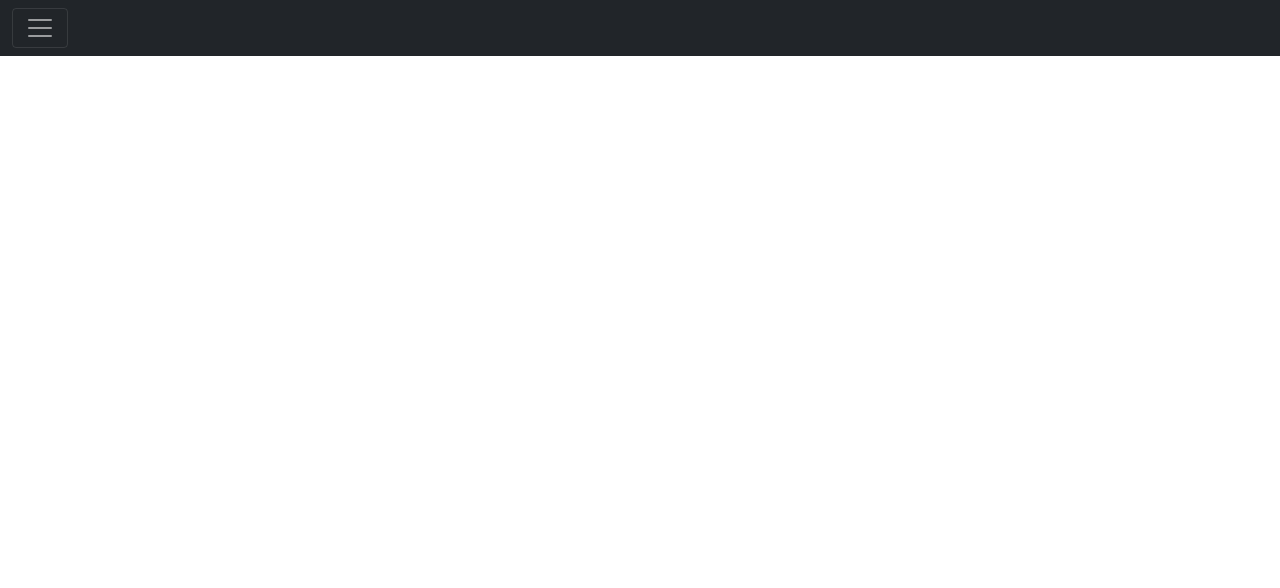
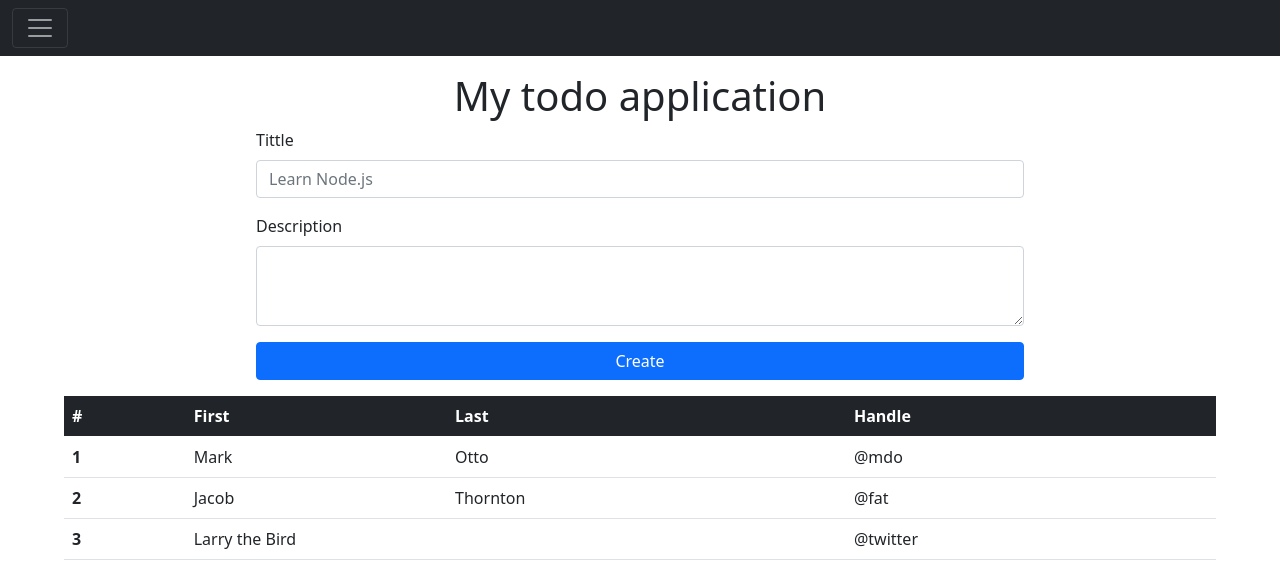
Before and after one commit to ValdirCezar/app-node-angular, an Angular app in the folder front/: page / in a window 1280 px wide. Shown: the top 588 px of the page. Built offline with nearby package versions, Linux system fonts and the light colour scheme.

Commit message:
feat: add table and read-all component

```diff
--- a/front/src/app/app.component.html
+++ b/front/src/app/app.component.html
@@ -1 +1,3 @@
 <app-home></app-home>
+<app-todo-read-all></app-todo-read-all>
+<app-todo-table></app-todo-table>
--- a/front/src/app/app.module.ts
+++ b/front/src/app/app.module.ts
@@ -4,11 +4,15 @@ import { BrowserModule } from '@angular/platform-browser';
 import { AppRoutingModule } from './app-routing.module';
 import { AppComponent } from './app.component';
 import { HomeComponent } from './components/template/home/home.component';
+import { TodoReadAllComponent } from './components/crud/todo-read-all/todo-read-all.component';
+import { TodoTableComponent } from './components/crud/todo-table/todo-table.component';
 
 @NgModule({
   declarations: [
     AppComponent,
-    HomeComponent
+    HomeComponent,
+    TodoReadAllComponent,
+    TodoTableComponent
   ],
   imports: [
     BrowserModule,
--- /dev/null
+++ b/front/src/app/components/crud/todo-read-all/todo-read-all.component.css
@@ -0,0 +1,17 @@
+.content {
+  width: 60%;
+  margin: auto;
+  margin-top: 1rem;
+}
+
+h1 {
+  text-align: center;
+}
+
+#formControlTextarea {
+  max-height: 5rem;
+}
+
+.btn {
+  width: 100%;
+}
--- /dev/null
+++ b/front/src/app/components/crud/todo-read-all/todo-read-all.component.html
@@ -0,0 +1,12 @@
+<div class="content">
+  <h1>My todo application</h1>
+  <div class="mb-3">
+    <label for="exampleFormControlInput1" class="form-label">Tittle</label>
+    <input type="email" class="form-control" id="exampleFormControlInput1" placeholder="Learn Node.js">
+  </div>
+  <div class="mb-3">
+    <label for="formControlTextarea" class="form-label">Description</label>
+    <textarea class="form-control" id="formControlTextarea" rows="3"></textarea>
+  </div>
+  <button type="button" class="btn btn-primary">Create</button>
+</div>
--- /dev/null
+++ b/front/src/app/components/crud/todo-read-all/todo-read-all.component.ts
@@ -0,0 +1,15 @@
+import { Component, OnInit } from '@angular/core';
+
+@Component({
+  selector: 'app-todo-read-all',
+  templateUrl: './todo-read-all.component.html',
+  styleUrls: ['./todo-read-all.component.css']
+})
+export class TodoReadAllComponent implements OnInit {
+
+  constructor() { }
+
+  ngOnInit(): void {
+  }
+
+}
--- /dev/null
+++ b/front/src/app/components/crud/todo-table/todo-table.component.css
@@ -0,0 +1,5 @@
+.table {
+  width: 90%;
+  margin: auto;
+  margin-top: 1rem;
+}
--- /dev/null
+++ b/front/src/app/components/crud/todo-table/todo-table.component.html
@@ -0,0 +1,30 @@
+
+  <table class="table">
+    <thead class="table-dark">
+      <tr>
+        <th scope="col">#</th>
+        <th scope="col">First</th>
+        <th scope="col">Last</th>
+        <th scope="col">Handle</th>
+      </tr>
+    </thead>
+    <tbody>
+      <tr>
+        <th scope="row">1</th>
+        <td>Mark</td>
+        <td>Otto</td>
+        <td>@mdo</td>
+      </tr>
+      <tr>
+        <th scope="row">2</th>
+        <td>Jacob</td>
+        <td>Thornton</td>
+        <td>@fat</td>
+      </tr>
+      <tr>
+        <th scope="row">3</th>
+        <td colspan="2">Larry the Bird</td>
+        <td>@twitter</td>
+      </tr>
+    </tbody>
+  </table>
--- /dev/null
+++ b/front/src/app/components/crud/todo-table/todo-table.component.ts
@@ -0,0 +1,15 @@
+import { Component, OnInit } from '@angular/core';
+
+@Component({
+  selector: 'app-todo-table',
+  templateUrl: './todo-table.component.html',
+  styleUrls: ['./todo-table.component.css']
+})
+export class TodoTableComponent implements OnInit {
+
+  constructor() { }
+
+  ngOnInit(): void {
+  }
+
+}
```
